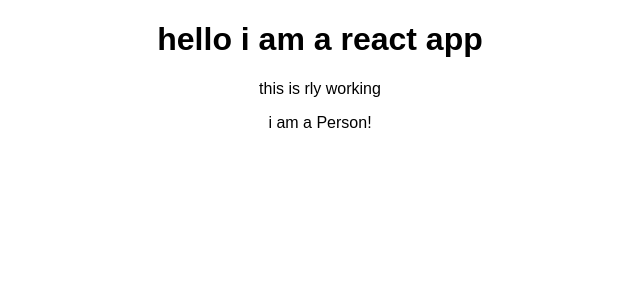
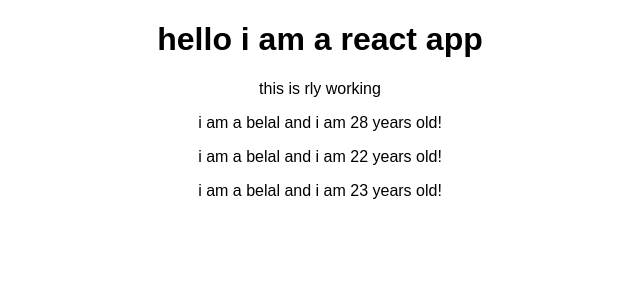
Before and after one commit to Belal-Azzam/learn-react-1, a React (Create React App) app: page / in a window 1280 px wide. Shown: the top 300 px of the page, without its empty margins (320-960 px from the left). Built offline with nearby package versions, Linux system fonts and the light colour scheme.

Commit message:
passing data to compoenets

```diff
--- a/src/App.js
+++ b/src/App.js
@@ -8,7 +8,9 @@ class App extends Component {
         <div className="App">
         <h1>hello i am a react app</h1>
          <p>this is rly working</p>
-            <Person/>
+            <Person name="belal" age="28" />
+            <Person name="belal" age="22" > my hobbies: bedan </Person>
+            <Person name="belal" age="23"/>
         </div>
     );
     //   return React.createElement('div',{className: 'App'}, React.createElement('h1',null,'hi i am react app'))
--- a/src/Person/Person.js
+++ b/src/Person/Person.js
@@ -1,8 +1,8 @@
 import React from 'react'
 
-const person = () => {
+const person = (props) => {
     return (
-        <p>i am a Person!</p>
+            <p>i am a {props.name} and i am {props.age} years old!</p>
     )
 };
 
```
